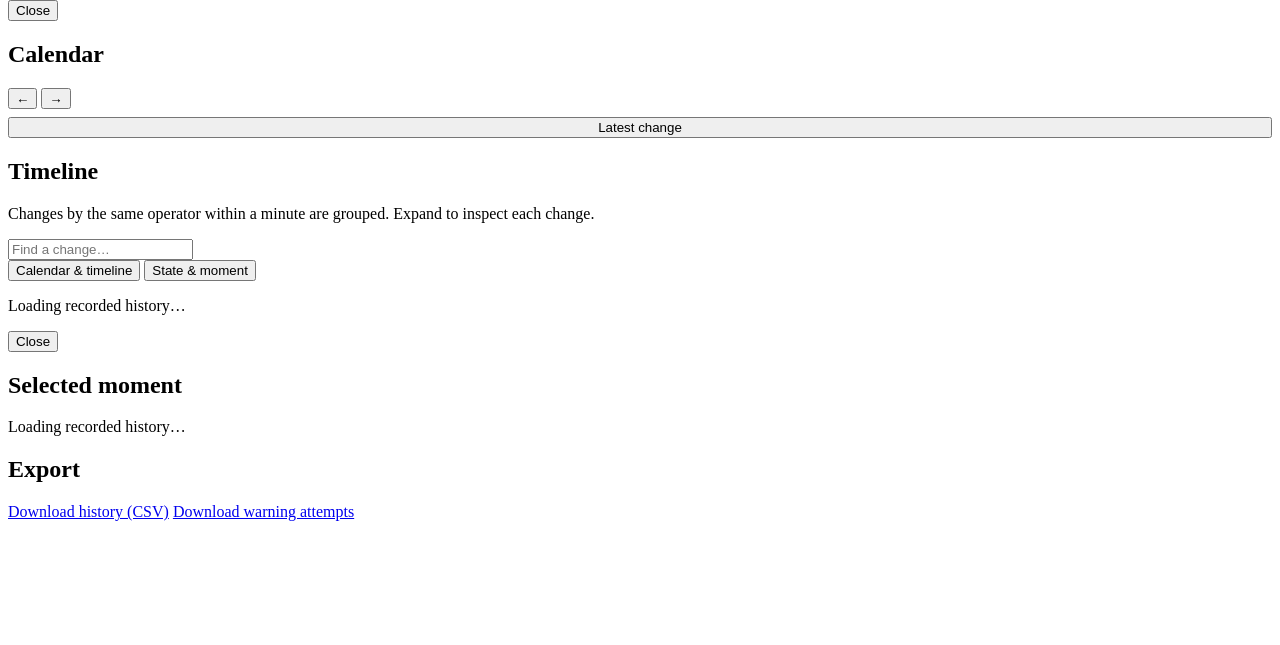
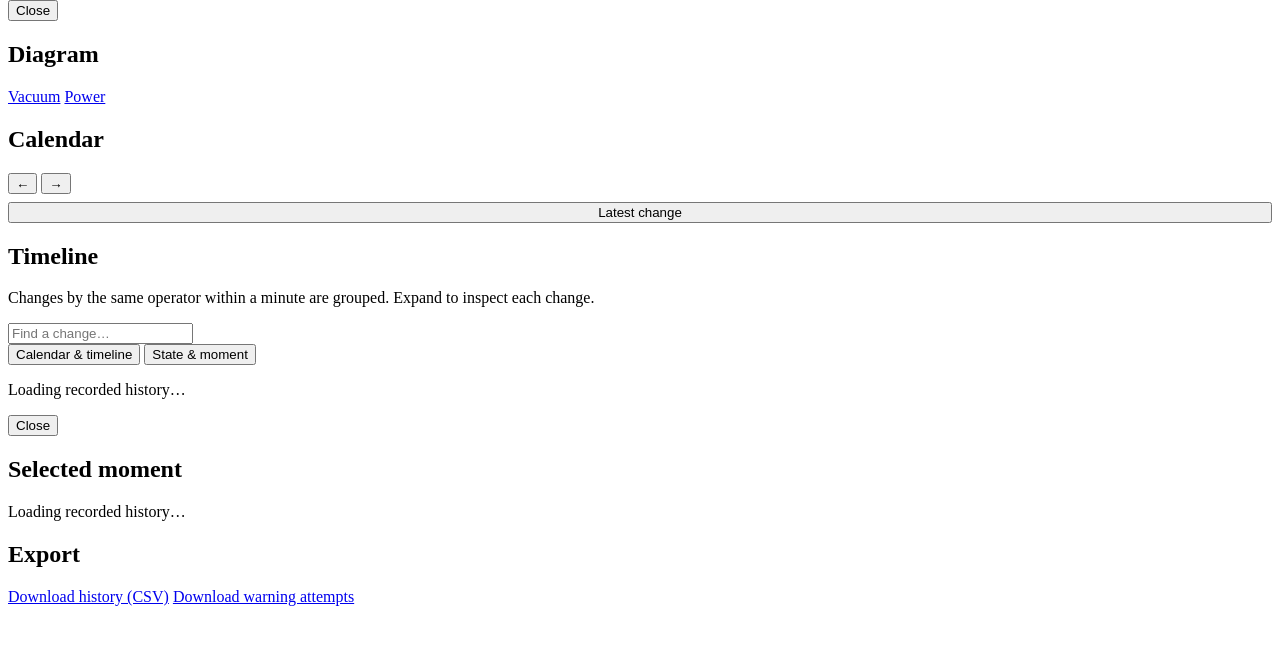
Before and after one commit to queezz/pihtivacuum, a Python web app: template src/pihti/templates/history.html in a window 1280 px wide. Shown: the part 44-689 px from the top of the page. Run offline with Jinja, Linux system fonts and the light colour scheme; the template is opened without the code that fills it, so the values that code supplies are empty.

Commit message:
Dim unplugged cards and select diagrams within History
agent: Codex

```diff
--- a/pyproject.toml
+++ b/pyproject.toml
@@ -4,7 +4,7 @@ build-backend = "setuptools.build_meta"
 
 [project]
 name = "pihti"
-version = "0.27.0"
+version = "0.27.1"
 description = "Flask server for interactive SVG plasma and vacuum diagnostics"
 readme = "README.md"
 requires-python = ">=3.9"
--- a/src/pihti/__init__.py
+++ b/src/pihti/__init__.py
@@ -1,3 +1,3 @@
 """PIHTI vacuum diagnostics Flask application."""
 
-__version__ = "0.27.0"
+__version__ = "0.27.1"
--- a/src/pihti/server.py
+++ b/src/pihti/server.py
@@ -837,7 +837,7 @@ def create_app(test_config: dict | None = None) -> Flask:
 
     @app.route("/power/history")
     def power_history():
-        return render_template("history.html", power_history=True)
+        return redirect(url_for("serve_history_view", **dict(request.args, diagram="power")))
 
     @app.route("/power/history/events")
     def power_history_events():
@@ -862,7 +862,7 @@ def create_app(test_config: dict | None = None) -> Flask:
 
     @app.route("/history")
     def serve_history_view():
-        return render_template("history.html")
+        return render_template("history.html", power_history=request.args.get("diagram") == "power")
 
     @app.route("/history/events")
     def get_history_events():
--- a/src/pihti/static/css/power.css
+++ b/src/pihti/static/css/power.css
@@ -1,5 +1,8 @@
 #power-drawing { overflow-x: auto; border-radius: 8px; background: #1c2732; }
 #power-drawing svg { display: block; }
+#power-drawing .device-unplugged > rect.device,
+#power-drawing .device-unplugged > text,
+#power-drawing .device-unplugged > use { opacity: .45; }
 #power-drawing [role="button"]:focus-visible { outline: 3px solid #e4ba65; }
 @media (max-width: 700px) {
   #power-drawing svg { min-width: 780px; }
--- a/src/pihti/static/css/styles.css
+++ b/src/pihti/static/css/styles.css
@@ -717,6 +717,9 @@ details.command pre {
 #history-context > .rail-card { flex: 0 0 auto; }
 .export-actions { display: grid; gap: 10px; }
 .export-actions > .button { width: 100%; margin: 0; padding: 10px 12px; }
+.history-diagrams { display: flex; gap: 8px; }
+.history-diagrams > .button { flex: 1; text-align: center; }
+.history-diagrams > .button[aria-current="page"] { border-color: var(--accent); background: var(--surface-2, #263646); }
 
 .tl-row {
   display: grid;
--- a/src/pihti/static/js/power.js
+++ b/src/pihti/static/js/power.js
@@ -27,6 +27,8 @@ if (typeof document !== 'undefined') (async function () {
     config.filter(entry => entry.kind === 'power').forEach(entry => {
       const card = host.querySelector('#' + (cards[entry.device] || entry.device) + ' > rect.device');
       if (card) {
+        const plug = config.find(item => item.device === entry.device && item.kind === 'plug');
+        card.parentElement.classList.toggle('device-unplugged', Boolean(plug && state[plug.id] === 'inactive'));
         const on = state[entry.id] === 'active';
         const filamentOff = config.some(item => item.device === entry.device && item.kind === 'filament') && state[entry.device + '-gauge'] !== 'active';
         card.style.fill = on ? filamentOff ? '#233f58' : '#234b40' : '';
--- a/src/pihti/templates/history.html
+++ b/src/pihti/templates/history.html
@@ -1,6 +1,6 @@
 {% extends 'base.html' %}
 
-{% block title %}{{ "Power history" if power_history else "History" }} · PIHTI{% endblock %}
+{% block title %}History · PIHTI{% endblock %}
 
 {% block extra_head %}{% if power_history %}<link rel="stylesheet" href="{{ asset('css/power.css') }}">{% else %}{% include 'diagram_preloads.html' %}{% endif %}{% endblock %}
 
@@ -9,6 +9,13 @@
 <div class="page">
     <aside class="rail rail-left" id="history-controls" aria-label="History controls">
         <button class="drawer-close" type="button">Close</button>
+        <section class="rail-card">
+            <h2 class="rail-label">Diagram</h2>
+            <div class="history-diagrams" aria-label="Diagram history">
+                <a class="button" href="{{ url_for('serve_history_view') }}" {% if not power_history %}aria-current="page"{% endif %}>Vacuum</a>
+                <a class="button" href="{{ url_for('serve_history_view', diagram='power') }}" {% if power_history %}aria-current="page"{% endif %}>Power</a>
+            </div>
+        </section>
         <section class="rail-card">
             <h2 class="rail-label">Calendar</h2>
             <div class="cal-nav">
@@ -35,7 +42,6 @@
             <button type="button" data-drawer="history-controls" aria-controls="history-controls" aria-expanded="false">Calendar &amp; timeline</button>
             <button type="button" data-drawer="history-context" aria-controls="history-context" aria-expanded="false">State &amp; moment</button>
         </div>
-        {% if power_history %}<p><a href="/power">Back to Power</a> · Power history</p>{% endif %}
         <p id="history-status" class="muted" role="status">Loading recorded history…</p>
         <div id="diagram-container" {% if power_history %}class="power-history-drawing"{% endif %} data-paint="loading" aria-busy="true" aria-label="Diagram state at the selected moment" hidden>
 {% if power_history %}<div id="power-drawing" aria-label="Recorded power diagram"></div>{% endif %}
--- a/src/pihti/templates/navbar.html
+++ b/src/pihti/templates/navbar.html
@@ -3,7 +3,7 @@
         <a class="tab brand-tab" href="{{ url_for('home') }}">PIHTI <span class="tab-version" title="PIHTI release">v{{ app_version }}</span></a>
         <a class="tab" href="{{ url_for('home') }}" {% if active_nav == 'home' %}aria-current="page"{% endif %}>Vacuum</a>
         <a class="tab" href="{{ url_for('power') }}" {% if active_nav == 'power' %}aria-current="page"{% endif %}>Power</a>
-        <a class="tab" href="{{ url_for('power_history') if active_nav in ('power', 'power_history') else url_for('serve_history_view') }}" {% if active_nav in ('serve_history_view', 'power_history') %}aria-current="page"{% endif %}>History</a>
+        <a class="tab" href="{{ url_for('serve_history_view', diagram='power') if active_nav == 'power' or power_history else url_for('serve_history_view') }}" {% if active_nav in ('serve_history_view', 'power_history') %}aria-current="page"{% endif %}>History</a>
         <a class="tab" href="{{ url_for('plasmaplots') }}" {% if active_nav == 'plasmaplots' %}aria-current="page"{% endif %}>Plot</a>
         <a class="tab" href="{{ url_for('services') }}" {% if active_nav == 'services' %}aria-current="page"{% endif %}>Services</a>
     </div>
--- a/src/pihti/templates/power.html
+++ b/src/pihti/templates/power.html
@@ -15,7 +15,6 @@
         <button id="practice-discard" type="button">Discard</button>
         <p id="practice-timer" class="muted" role="status"></p>
       </div>
-      <a href="/power/history">Power history</a>
     </section>
   </aside>
   <main class="page-main">
```
Also changed, not shown: AGENTS.md (+8 -0 lines), src/pihti/static/js/history.js (+5 -3 lines), tests/history-selection.test.cjs (+1 -1 lines), tests/test_power.py (+6 -1 lines), tests/test_server.py (+4 -4 lines), .agents/CHANGELOG.md, 1 other file.
